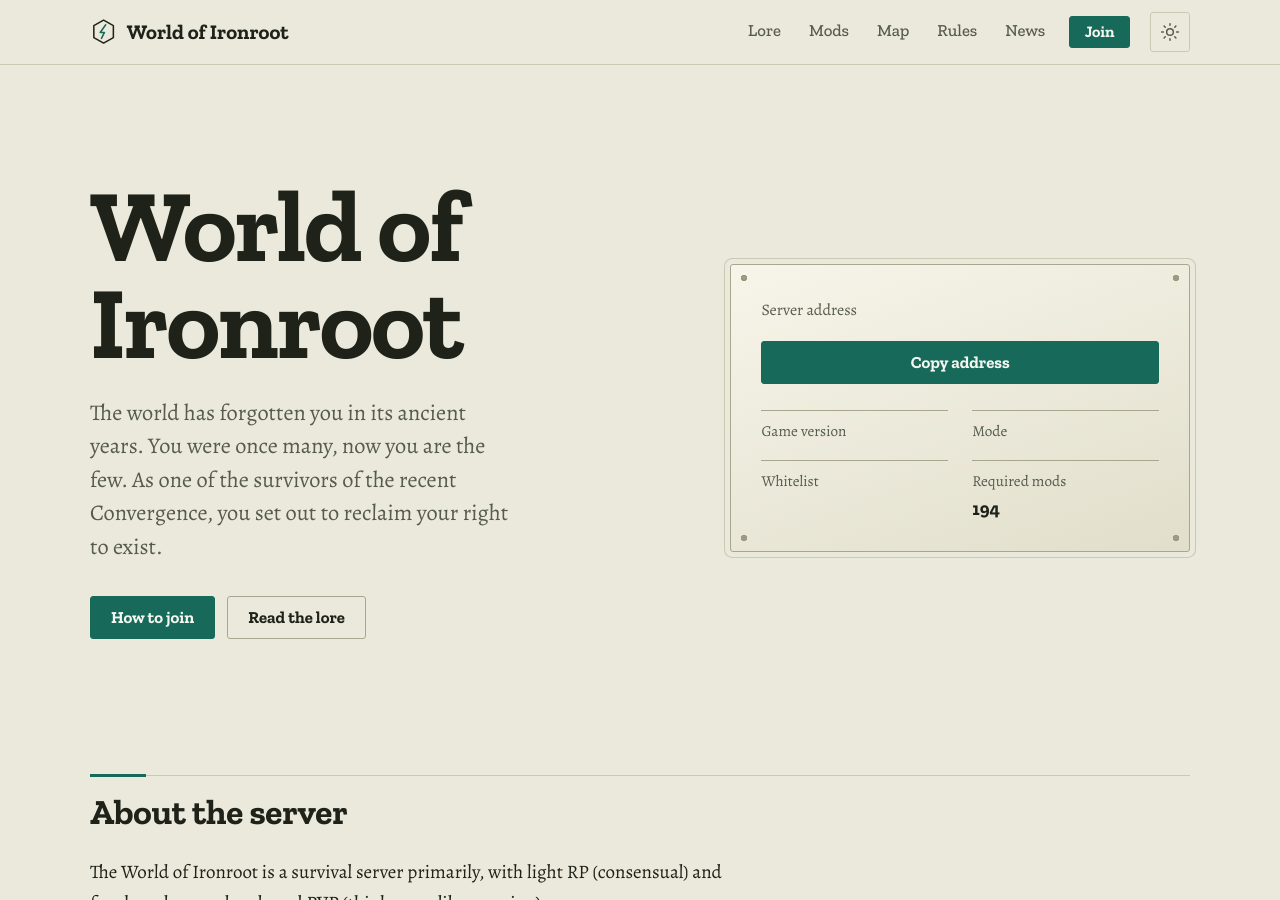
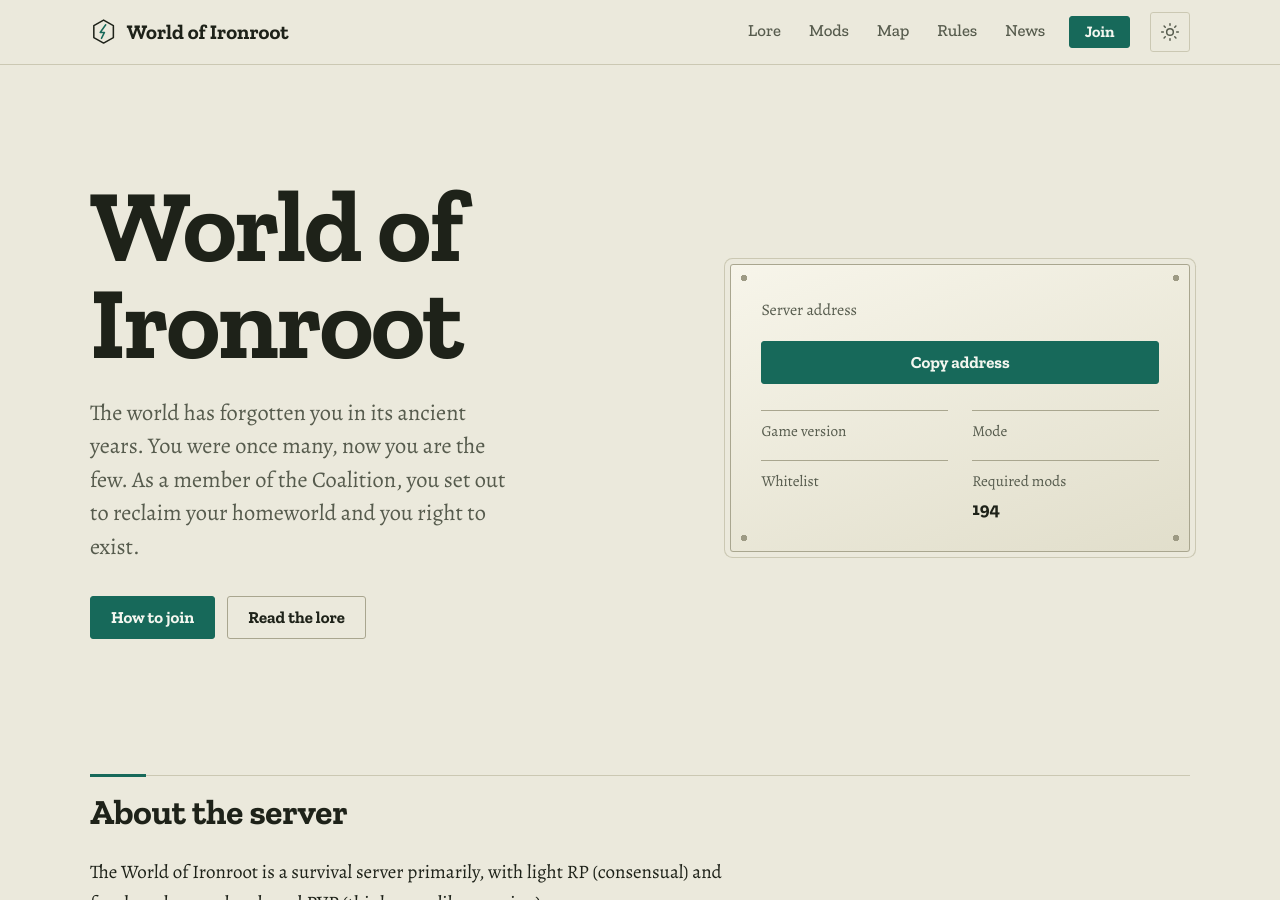
Before and after one commit to Rhyagelle/World-of-Ironroot, a Jekyll site: the page built from index.html, in a window 1280 px wide and 900 px high. Built offline with Jekyll 4.4.1, drawn with Linux system fonts in a browser that asks for light colours; some of the changed text lies outside the part shown.

Commit message:
Update _config.yml

```diff
--- a/_config.yml
+++ b/_config.yml
@@ -4,7 +4,7 @@
 # ─────────────────────────────────────────────────────────────
 
 title: World of Ironroot
-tagline: The world has forgotten you in its ancient years. You were once many, now you are the few. As one of the survivors of the recent Convergence, you set out to reclaim your right to exist.
+tagline: The world has forgotten you in its ancient years. You were once many, now you are the few. As a member of the Coalition, you set out to reclaim your homeworld and you right to exist.
 description: Lore, mods, map and rules for the Ironroot Vintage Story server.
 lang: en
 
```
